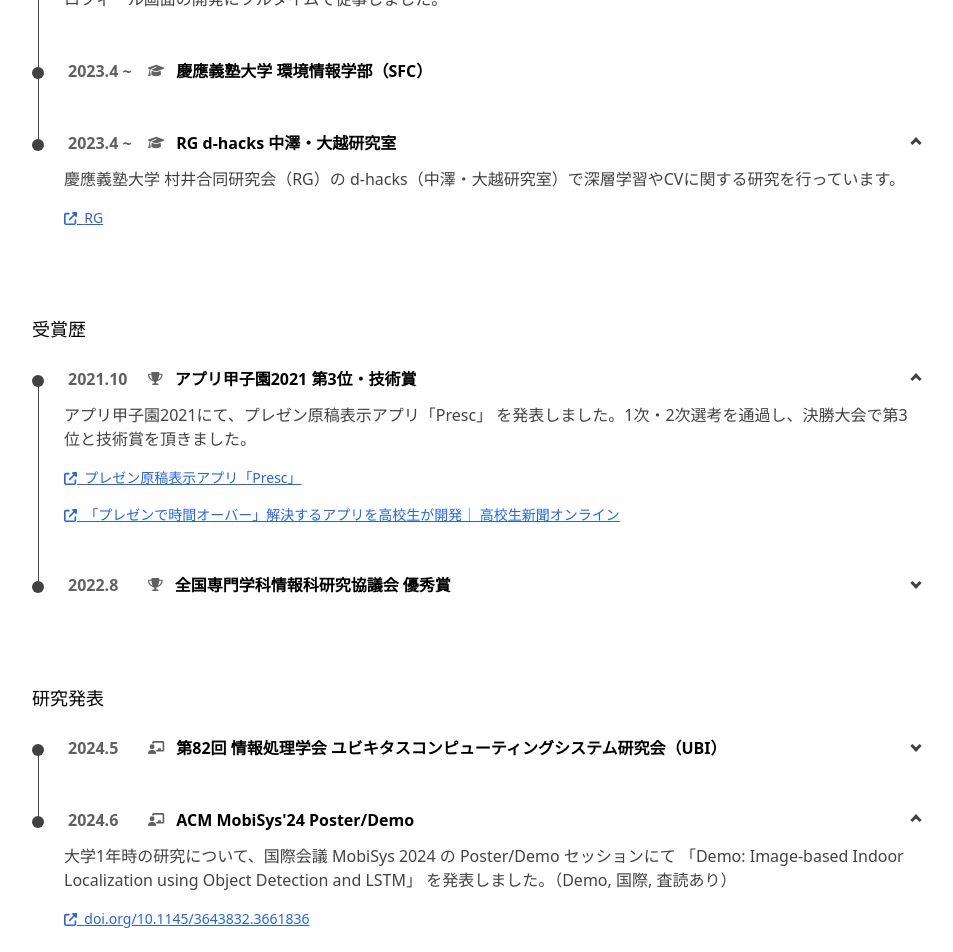
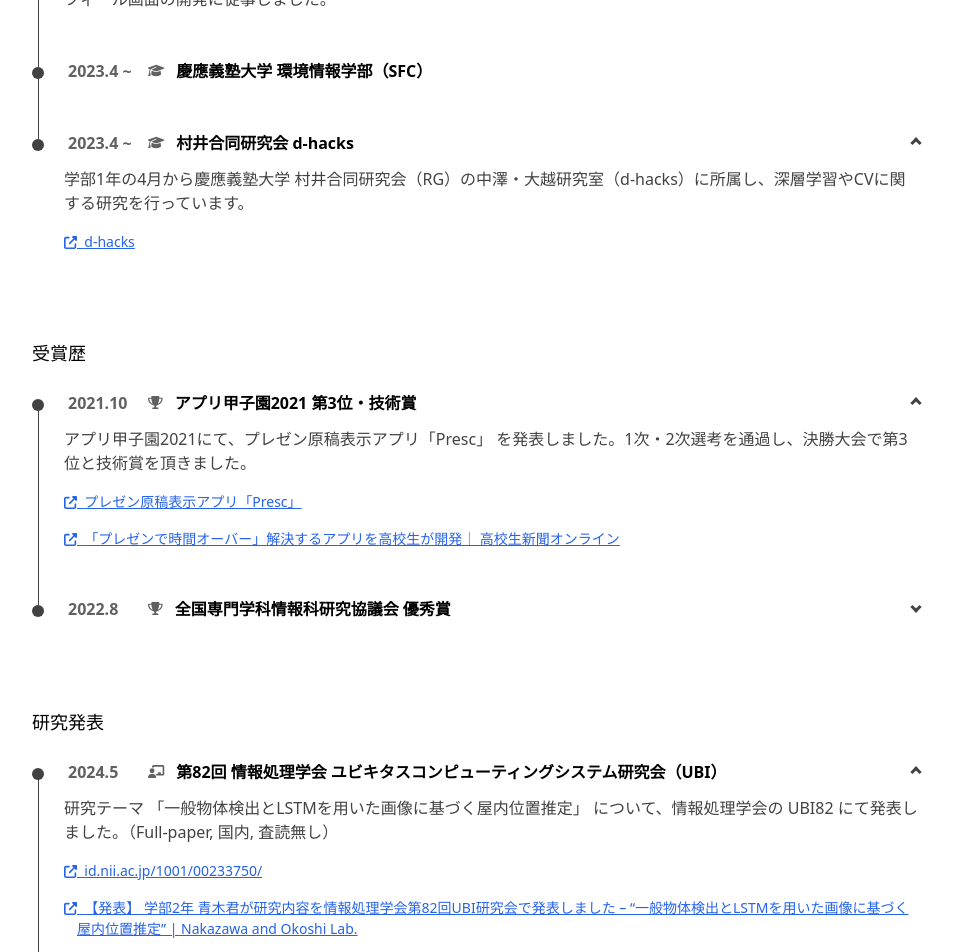
Before and after one commit to sakusaku3939/my-page, a Next.js app: page /profile in a window 1280 px wide. Shown: the part 580-1532 px from the top of the page, without its empty margins (164-1117 px from the left). Built offline with nearby package versions, Linux system fonts and the light colour scheme.

Commit message:
Update timeline text

```diff
--- a/src/pages/profile/index.tsx
+++ b/src/pages/profile/index.tsx
@@ -34,14 +34,14 @@
             />
           </TimeLineItem>
           <TimeLineItem date="2023.1 ~" icon={faBriefcase} title="株式会社Wanderlust Locket開発" open={true}>
-            位置情報共有アプリ「Locket」のフロントエンド（Flutter）チームに約2ヶ月間参画しました。主にチャット機能、プロフィール画面の開発にフルタイムで従事しました。
+            位置情報共有アプリ「Locket」の開発に、Flutterエンジニアとして約2ヶ月間参画しました。主にチャット機能、プロフィール画面の開発に従事しました。
           </TimeLineItem>
           <TimeLineItem date="2023.4 ~" icon={faGraduationCap} title="慶應義塾大学 環境情報学部（SFC）" />
-          <TimeLineItem date="2023.4 ~" icon={faGraduationCap} title="RG d-hacks 中澤・大越研究室" open={true}>
-            慶應義塾大学 村井合同研究会（RG）の d-hacks（中澤・大越研究室）で深層学習やCVに関する研究を行っています。
+          <TimeLineItem date="2023.4 ~" icon={faGraduationCap} title="村井合同研究会 d-hacks" open={true}>
+            学部1年の4月から慶應義塾大学 村井合同研究会（RG）の中澤・大越研究室（d-hacks）に所属し、深層学習やCVに関する研究を行っています。
             <TimeLineLink
-              description="RG"
-              href="https://rg.sfc.keio.ac.jp/ja"
+              description="d-hacks"
+              href="https://d-hacks.jn.sfc.keio.ac.jp/"
             />
           </TimeLineItem>
         </Timeline>
@@ -69,13 +69,17 @@
         <h1 className={index.h1}>研究発表</h1>
         <Timeline>
           <TimeLineItem date="2024.5" icon={faChalkboardTeacher}
-                        title="第82回 情報処理学会 ユビキタスコンピューティングシステム研究会（UBI）">
+                        title="第82回 情報処理学会 ユビキタスコンピューティングシステム研究会（UBI）" open={true}>
             研究テーマ 「一般物体検出とLSTMを用いた画像に基づく屋内位置推定」 について、情報処理学会の UBI82
             にて発表しました。（Full-paper,
             国内, 査読無し）
             <TimeLineLink
               description="id.nii.ac.jp/1001/00233750/"
               href="https://ipsj.ixsq.nii.ac.jp/ej/?action=pages_view_main&active_action=repository_view_main_item_detail&item_id=233864&item_no=1&page_id=13&block_id=8"
+            />
+            <TimeLineLink
+              description="【発表】 学部2年 青木君が研究内容を情報処理学会第82回UBI研究会で発表しました – “一般物体検出とLSTMを用いた画像に基づく屋内位置推定” | Nakazawa and Okoshi Lab."
+              href="https://www.jn.sfc.keio.ac.jp/%e3%80%90%e7%99%ba%e8%a1%a8%e3%80%91%e5%ad%a6%e9%83%a82%e5%b9%b4-%e9%9d%92%e6%9c%a8%e5%90%9b%e3%81%8c%e7%a0%94%e7%a9%b6%e5%86%85%e5%ae%b9%e3%82%92%e6%83%85%e5%a0%b1%e5%87%a6%e7%90%86%e5%ad%a6%e4%bc%9a/?utm_campaign=shareaholic&utm_medium=copy_link&utm_source=bookmark"
             />
           </TimeLineItem>
           <TimeLineItem date="2024.6" icon={faChalkboardTeacher}
```
